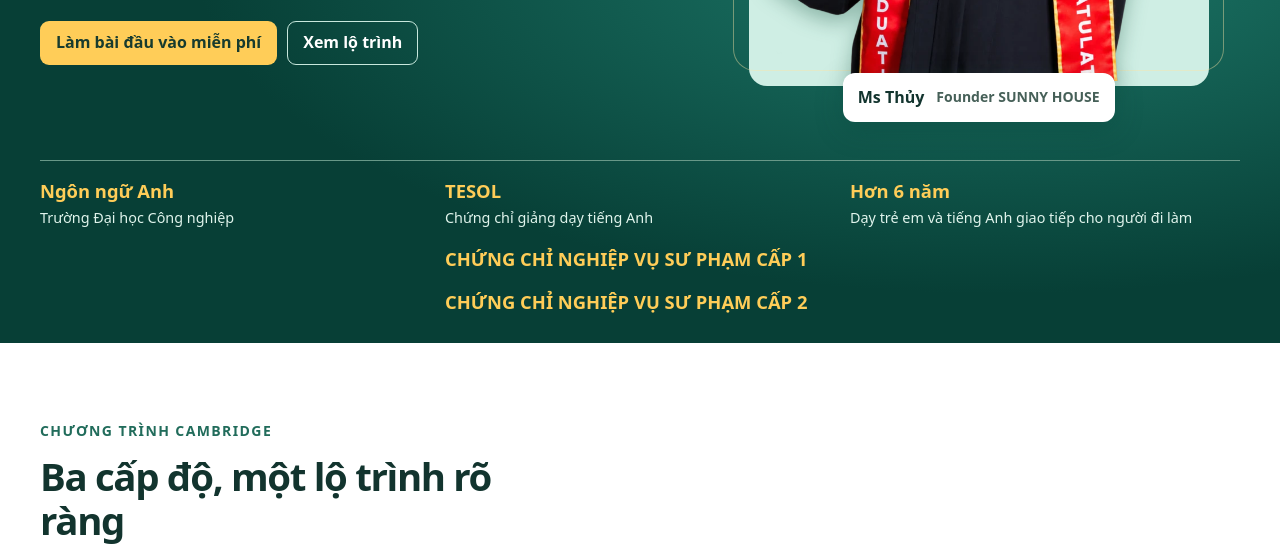
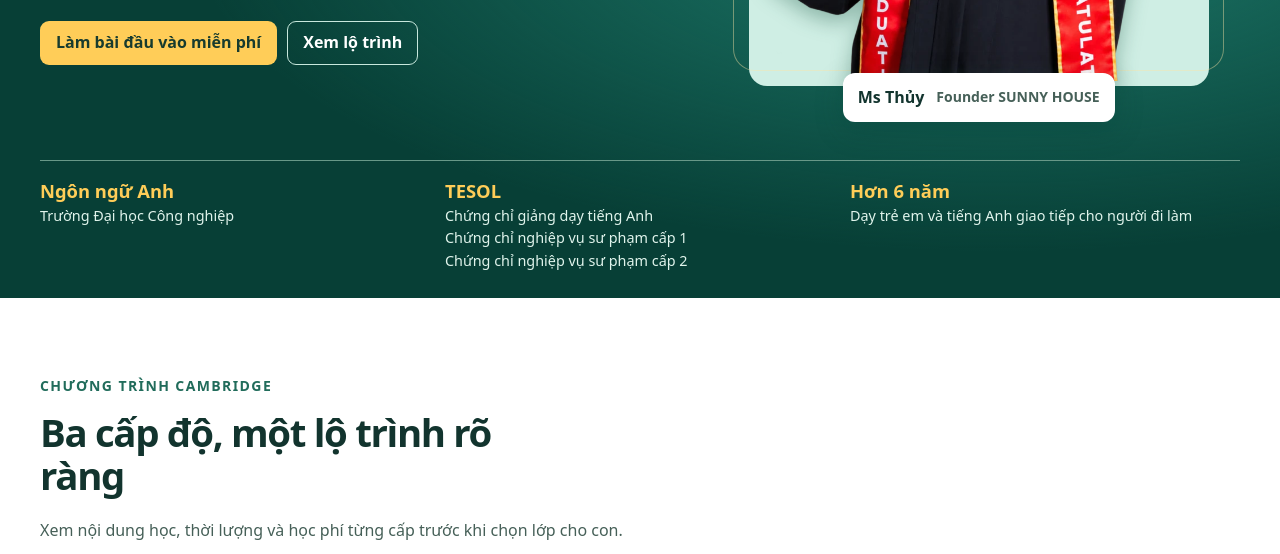
Before and after one commit to tbe80303-arch/sunny-house-website, a website with bundled scripts: page public/index.html in a window 1280 px wide. Shown: the part 543-1097 px from the top of the page. Built offline with nearby package versions, Linux system fonts and the light colour scheme; files whose address does not match are found by name.

Commit message:
Align teacher credentials with landing page columns

```diff
--- a/public/app.js
+++ b/public/app.js
@@ -12,7 +12,16 @@ const select=(values,labels,selected)=>values.map(key=>'<option value="'+esc(key
 const button=(href,label,theme='')=>'<a class="btn '+theme+'" href="#'+href+'">'+label+'</a>';
 const section=(title,inner,intro='')=>'<section class="section"><div class="wrap"><h1>'+title+'</h1>'+(intro?'<p class="intro">'+intro+'</p>':'')+inner+'</div></section>';
 const audio=(src,label='Bài nghe')=>'<audio controls preload="none" aria-label="'+esc(label)+'" src="'+esc(src)+'"></audio>';
-const credentials='<div class="credentials"><div><strong>Ngôn ngữ Anh</strong><span>Trường Đại học Công nghiệp</span></div><div><strong>TESOL</strong><span>Chứng chỉ giảng dạy tiếng Anh</span></div><div><strong>CHỨNG CHỈ NGHIỆP VỤ SƯ PHẠM CẤP 1</strong></div><div><strong>CHỨNG CHỈ NGHIỆP VỤ SƯ PHẠM CẤP 2</strong></div><div><strong>Hơn 6 năm</strong><span>Dạy trẻ em và tiếng Anh giao tiếp cho người đi làm</span></div></div>';
+const credentials=`<div class="credentials">
+  <div><strong>Ngôn ngữ Anh</strong><span>Trường Đại học Công nghiệp</span></div>
+  <div>
+    <strong>TESOL</strong>
+    <span>Chứng chỉ giảng dạy tiếng Anh</span>
+    <span>Chứng chỉ nghiệp vụ sư phạm cấp 1</span>
+    <span>Chứng chỉ nghiệp vụ sư phạm cấp 2</span>
+  </div>
+  <div><strong>Hơn 6 năm</strong><span>Dạy trẻ em và tiếng Anh giao tiếp cho người đi làm</span></div>
+</div>`;
 let state={user:null,unlocked:false};
 let view=0;
 let lastResult=null;
--- a/public/landing.css
+++ b/public/landing.css
@@ -34,9 +34,7 @@
 .landing .nametag span { font-size: .875rem; color: var(--muted); }
 .landing .credentials { display: grid; grid-template-columns: repeat(3,minmax(0,1fr)); gap: 15px; padding: 16px 0 0; border: 0; border-top: 1px solid #689888; margin-top: 38px; }
 .landing .credentials div { padding: 0; border: 0; }
-.landing .credentials div:nth-child(2) { grid-column: 2; grid-row: 1; }
-.landing .credentials div:nth-child(3), .landing .credentials div:nth-child(4) { grid-column: 2; }
-.landing .credentials div:last-child { grid-column: 3; grid-row: 1; }
+.landing .credentials span { display: block; }
 .landing .section { padding-block: clamp(37px, 6vw, 81px); }
 .landing .section h2 { max-width: 24ch; }
 .landing-label { color: #216c5b; }
@@ -72,7 +70,6 @@
   .landing .figure { max-width: 380px; margin-inline: auto; }
   .landing .founder-portrait { height: clamp(250px, 78vw, 340px); }
   .landing .credentials { grid-template-columns: minmax(0,1fr); }
-  .landing .credentials div:nth-child(n) { grid-column: auto; grid-row: auto; }
   .landing-cta .actions { justify-content: flex-start; }
 }
 @media (prefers-reduced-motion:reduce) {
```
